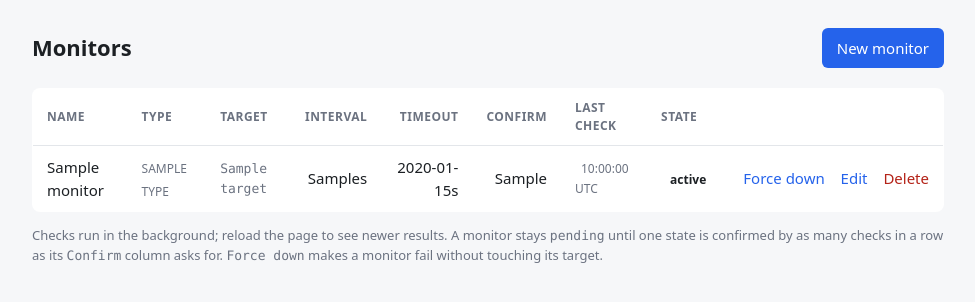
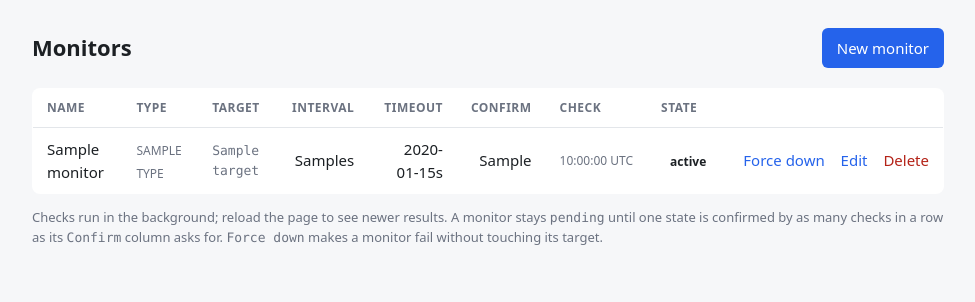
Before and after one commit to beif3ng/uptime-monitor, a FastAPI app: template templates/monitors.html in a window 1280 px wide. Shown: the part 55-357 px from the top of the page, without its empty margins (152-1127 px from the left). Run offline with FastAPI, Linux system fonts and the light colour scheme; the template is opened without the code that fills it: most values are stand-ins (such as "Sample title", 1, 10 or a date in 2020).

Commit message:
Put the check time on its own line in the monitors table

```diff
--- a/static/style.css
+++ b/static/style.css
@@ -94,7 +94,7 @@ tbody tr:last-child td { border-bottom: none; }
 .last .ok { color: var(--up); }
 .last .fail { color: var(--down); display: block; overflow: hidden; text-overflow: ellipsis; white-space: nowrap; }
 .last .waiting { color: var(--muted); }
-.last small { display: inline; margin-left: 6px; color: var(--muted); font-size: 12px; }
+.last small { margin-top: 0; white-space: nowrap; color: var(--muted); font-size: 12px; }
 
 .actions { text-align: right; white-space: nowrap; }
 .actions form { display: inline; }
--- a/templates/monitors.html
+++ b/templates/monitors.html
@@ -19,7 +19,7 @@
       <th class="num">Interval</th>
       <th class="num">Timeout</th>
       <th class="num">Confirm</th>
-      <th>Last check</th>
+      <th>Check</th>
       <th>State</th>
       <th></th>
     </tr>
```
